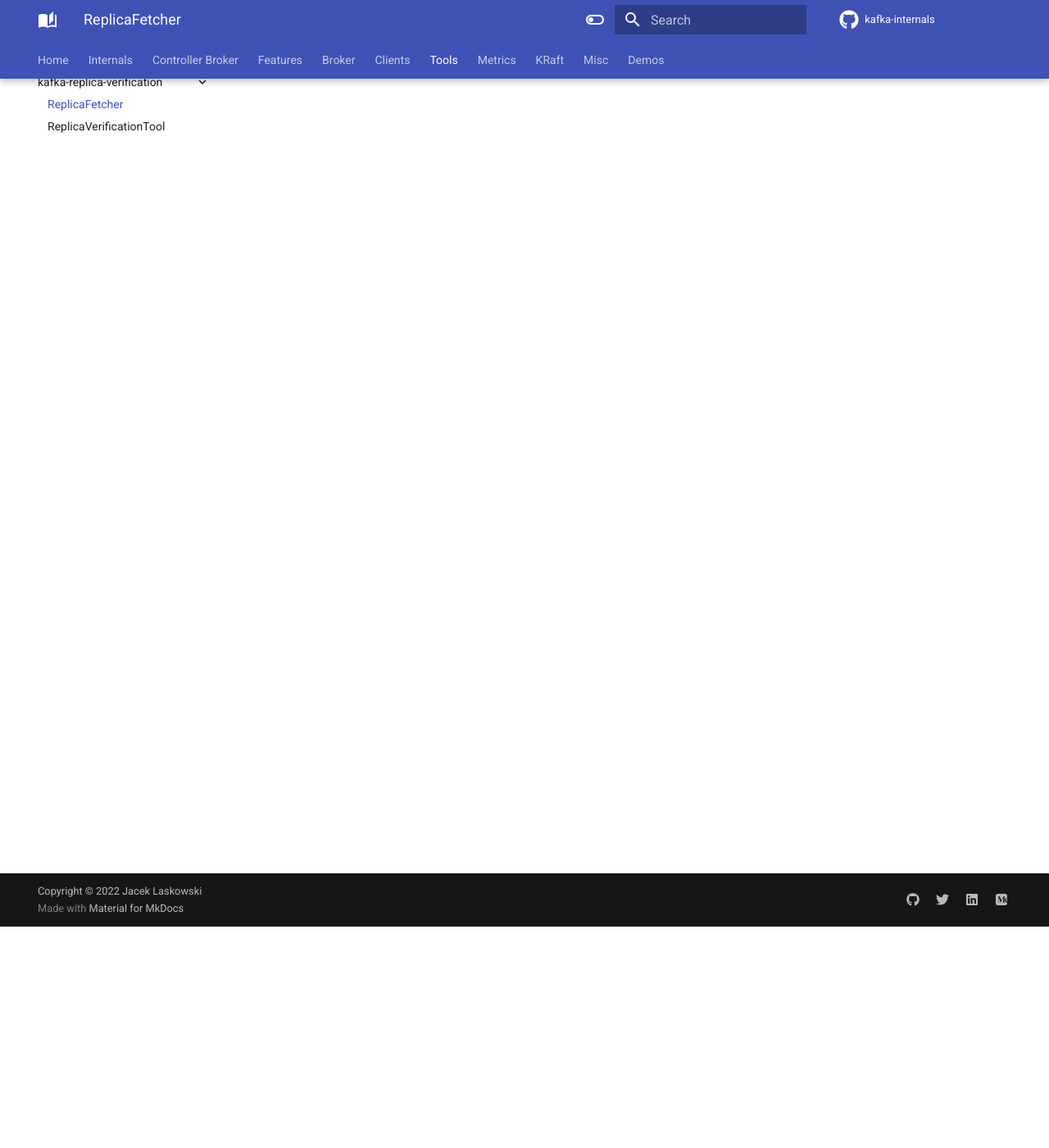
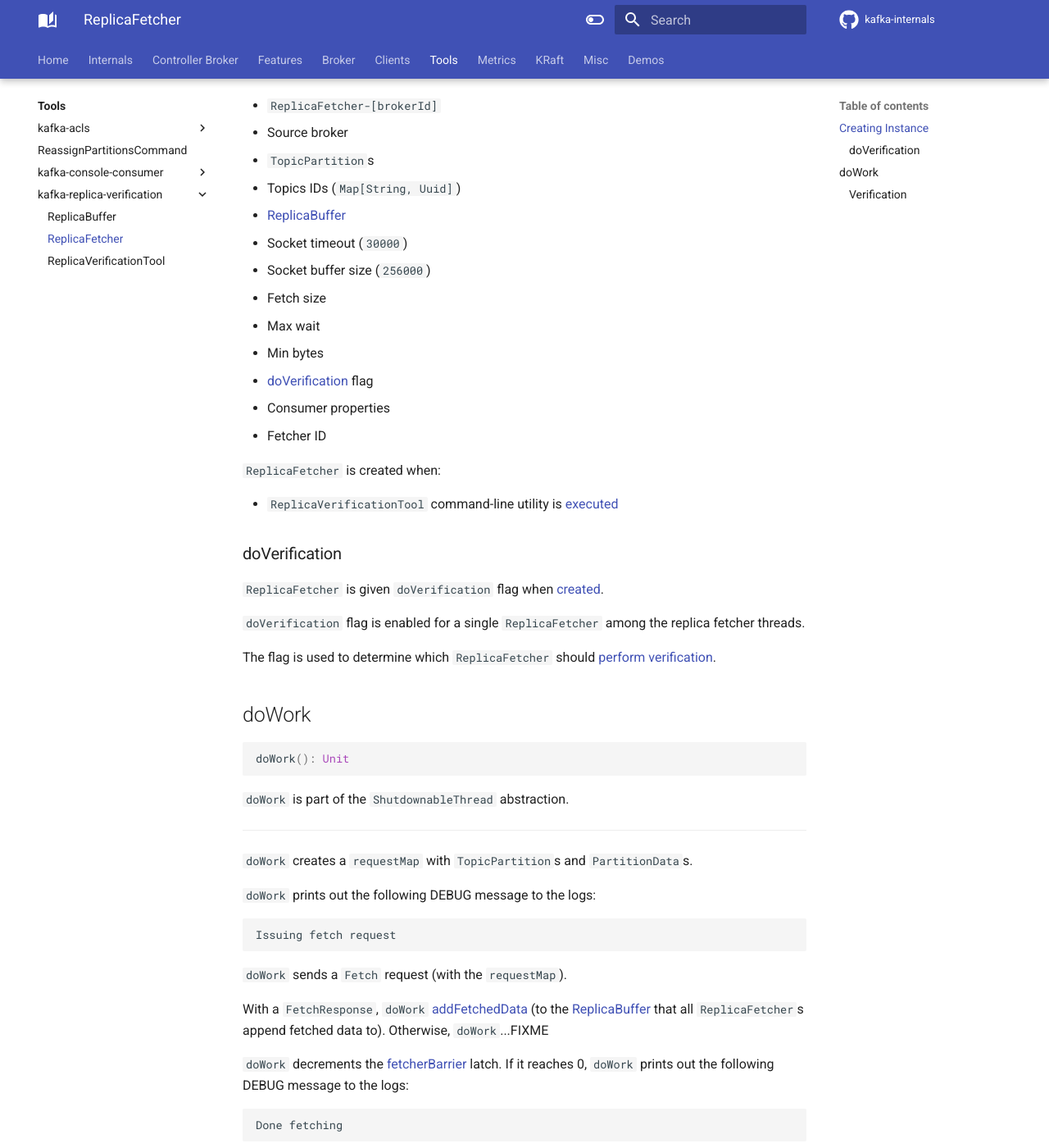
Before and after one commit to japila-books/kafka-internals, an MkDocs documentation site: the page built from docs/tools/kafka-replica-verification/ReplicaFetcher.md, in a window 1280 px wide and 1400 px high, scrolled down 270 px. Shown: the whole window at 82% size. Built offline with MkDocs 1.6.1 and Material for MkDocs 9.7.7, drawn with Linux system fonts in a browser that asks for light colours; comment, search, counter and statistics services are not loaded; some of the changed text lies outside the part shown.

Commit message:
kafka-replica-verification cntd.

````diff
--- a/docs/tools/kafka-replica-verification/ReplicaFetcher.md
+++ b/docs/tools/kafka-replica-verification/ReplicaFetcher.md
@@ -1,3 +1,79 @@
 # ReplicaFetcher
 
-`ReplicaFetcher` is...FIXME
+`ReplicaFetcher` is a thread that [ReplicaVerificationTool](ReplicaVerificationTool.md) uses for [replica verification](#doWork-verification).
+
+## Creating Instance
+
+`ReplicaFetcher` takes the following to be created:
+
+* <span id="name"> `ReplicaFetcher-[brokerId]`
+* <span id="sourceBroker"> Source broker
+* <span id="topicPartitions"> `TopicPartition`s
+* <span id="topicIds"> Topics IDs (`Map[String, Uuid]`)
+* <span id="replicaBuffer"> [ReplicaBuffer](ReplicaBuffer.md)
+* <span id="socketTimeout"> Socket timeout (`30000`)
+* <span id="socketBufferSize"> Socket buffer size (`256000`)
+* <span id="fetchSize"> Fetch size
+* <span id="maxWait"> Max wait
+* <span id="minBytes"> Min bytes
+* [doVerification](#doVerification) flag
+* <span id="consumerConfig"> Consumer properties
+* <span id="fetcherId"> Fetcher ID
+
+`ReplicaFetcher` is created when:
+
+* `ReplicaVerificationTool` command-line utility is [executed](ReplicaVerificationTool.md#main)
+
+### <span id="doVerification"> doVerification
+
+`ReplicaFetcher` is given `doVerification` flag when [created](#creating-instance).
+
+`doVerification` flag is enabled for a single `ReplicaFetcher` among the replica fetcher threads.
+
+The flag is used to determine which `ReplicaFetcher` should [perform verification](#doWork-verification).
+
+## <span id="doWork"> doWork
+
+```scala
+doWork(): Unit
+```
+
+`doWork` is part of the `ShutdownableThread` abstraction.
+
+---
+
+`doWork` creates a `requestMap` with `TopicPartition`s and `PartitionData`s.
+
+`doWork` prints out the following DEBUG message to the logs:
+
+```text
+Issuing fetch request
+```
+
+`doWork` sends a `Fetch` request (with the `requestMap`).
+
+With a `FetchResponse`, `doWork` [addFetchedData](ReplicaBuffer.md#addFetchedData) (to the [ReplicaBuffer](#replicaBuffer) that all `ReplicaFetcher`s append fetched data to). Otherwise, `doWork`...FIXME
+
+`doWork` decrements the [fetcherBarrier](ReplicaBuffer.md#getFetcherBarrier) latch. If it reaches 0, `doWork` prints out the following DEBUG message to the logs:
+
+```text
+Done fetching
+```
+
+`doWork` waits for the other fetchers to finish and prints out the following DEBUG message to the logs:
+
+```text
+Ready for verification
+```
+
+With the [doVerification](#doVerification) flag enabled, `doWork` [performs verification](#doWork-verification).
+
+`doWork` waits for the verification to be finished and prints out the following DEBUG message to the logs:
+
+```text
+Done verification
+```
+
+### <span id="doWork-verification"> Verification
+
+`doWork`...FIXME
--- a/mkdocs.yml
+++ b/mkdocs.yml
@@ -252,6 +252,7 @@ nav:
       - ConsoleConsumer: tools/ConsoleConsumer.md
     - kafka-replica-verification:
       - tools/kafka-replica-verification/index.md
+      - ReplicaBuffer: tools/kafka-replica-verification/ReplicaBuffer.md
       - ReplicaFetcher: tools/kafka-replica-verification/ReplicaFetcher.md
       - ReplicaVerificationTool: tools/kafka-replica-verification/ReplicaVerificationTool.md
   - Metrics:
````
Also changed, not shown: docs/tools/kafka-replica-verification/ReplicaBuffer.md (added, +26 -0 lines), docs/tools/kafka-replica-verification/index.md (+6 -1 lines).
